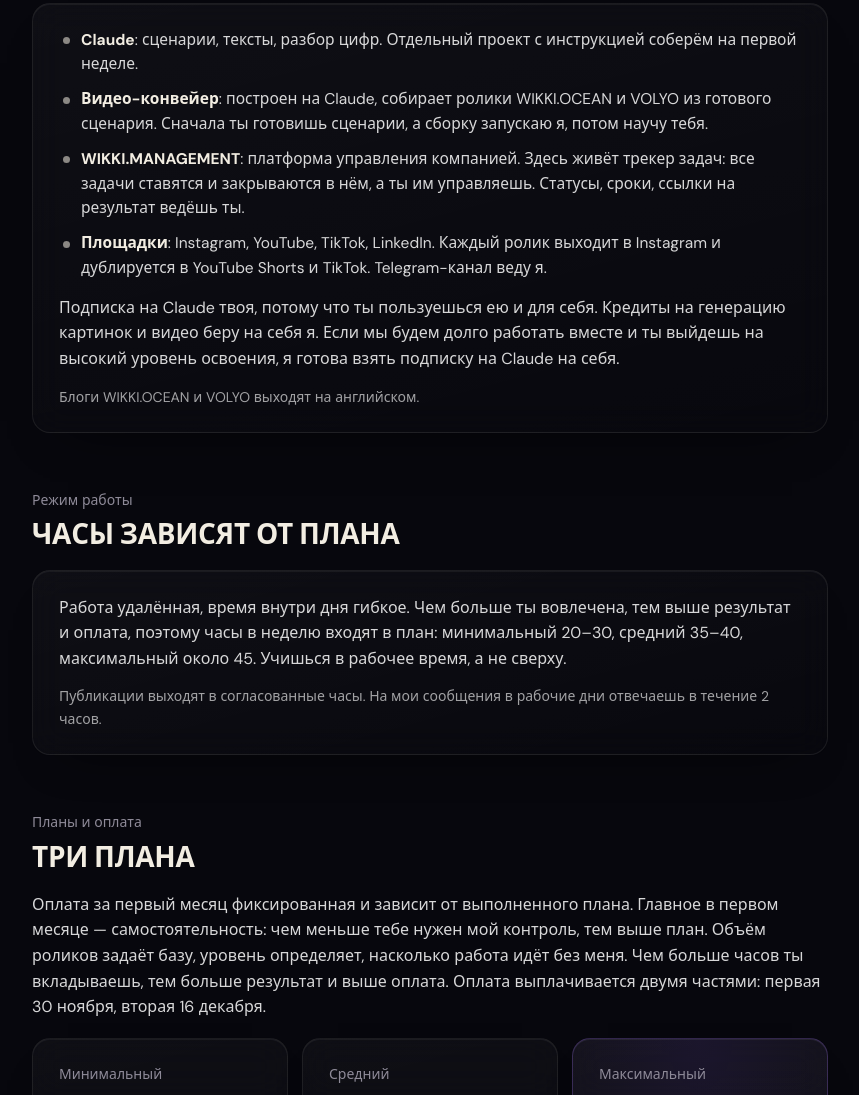
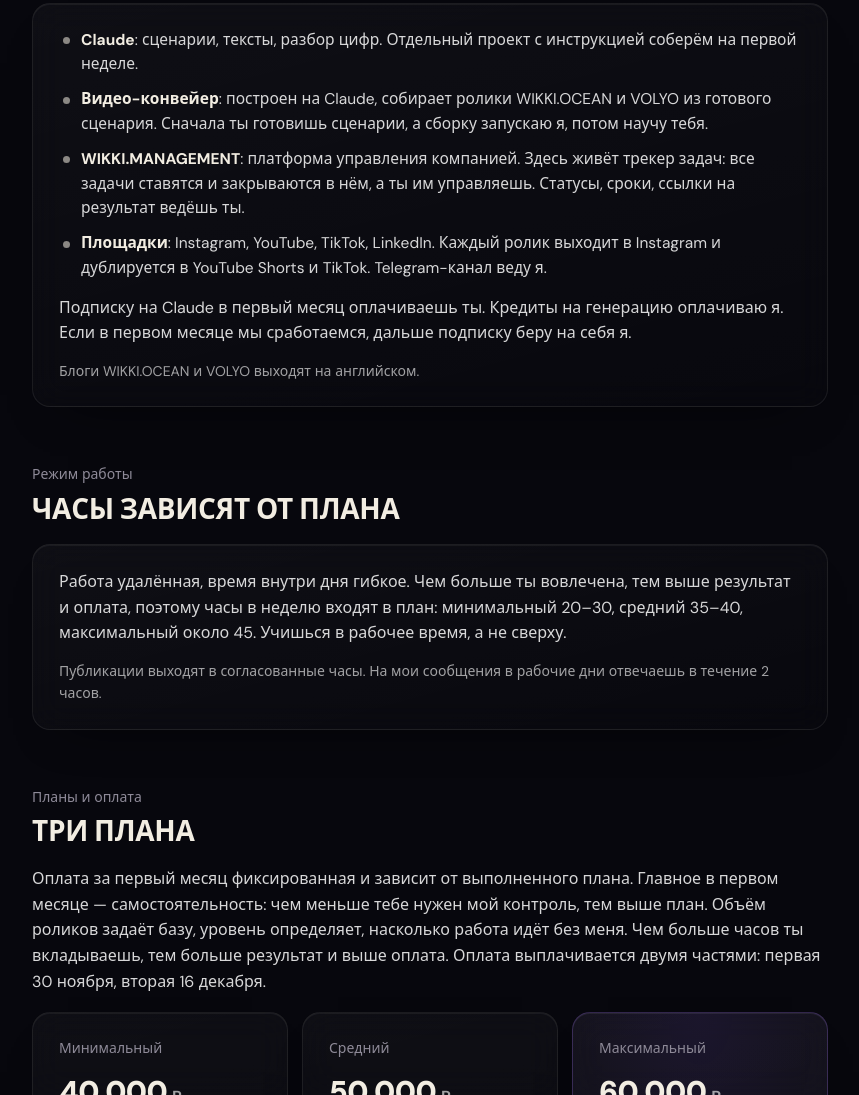
Before and after one commit to vikagladysheva07-source/team-anketa, a plain HTML site: page profil/index.html in a window 1280 px wide. Shown: the part 2055-3150 px from the top of the page, without its empty margins (210-1069 px from the left). Drawn offline with Linux system fonts and the light colour scheme.

Commit message:
Профиль роли для Юлии: условия по подписке на Claude
Co-Authored-By: Claude Fable 5.2 <noreply@anthropic.com>

```diff
--- a/profil/index.html
+++ b/profil/index.html
@@ -172,7 +172,7 @@ body{background:transparent}
       <li><b>WIKKI.MANAGEMENT</b>: платформа управления компанией. Здесь живёт трекер задач: все задачи ставятся и закрываются в нём, а ты им управляешь. Статусы, сроки, ссылки на результат ведёшь ты.</li>
       <li><b>Площадки</b>: Instagram, YouTube, TikTok, LinkedIn. Каждый ролик выходит в Instagram и дублируется в YouTube Shorts и TikTok. Telegram-канал веду я.</li>
     </ul>
-    <p style="margin-top:14px">Подписка на Claude твоя, потому что ты пользуешься ею и для себя. Кредиты на генерацию картинок и видео беру на себя я. Если мы будем долго работать вместе и ты выйдешь на высокий уровень освоения, я готова взять подписку на Claude на себя.</p>
+    <p style="margin-top:14px">Подписку на Claude в первый месяц оплачиваешь ты. Кредиты на генерацию оплачиваю я. Если в первом месяце мы сработаемся, дальше подписку беру на себя я.</p>
     <p class="note">Блоги WIKKI.OCEAN и VOLYO выходят на английском.</p>
   </div>
 </section>
```
